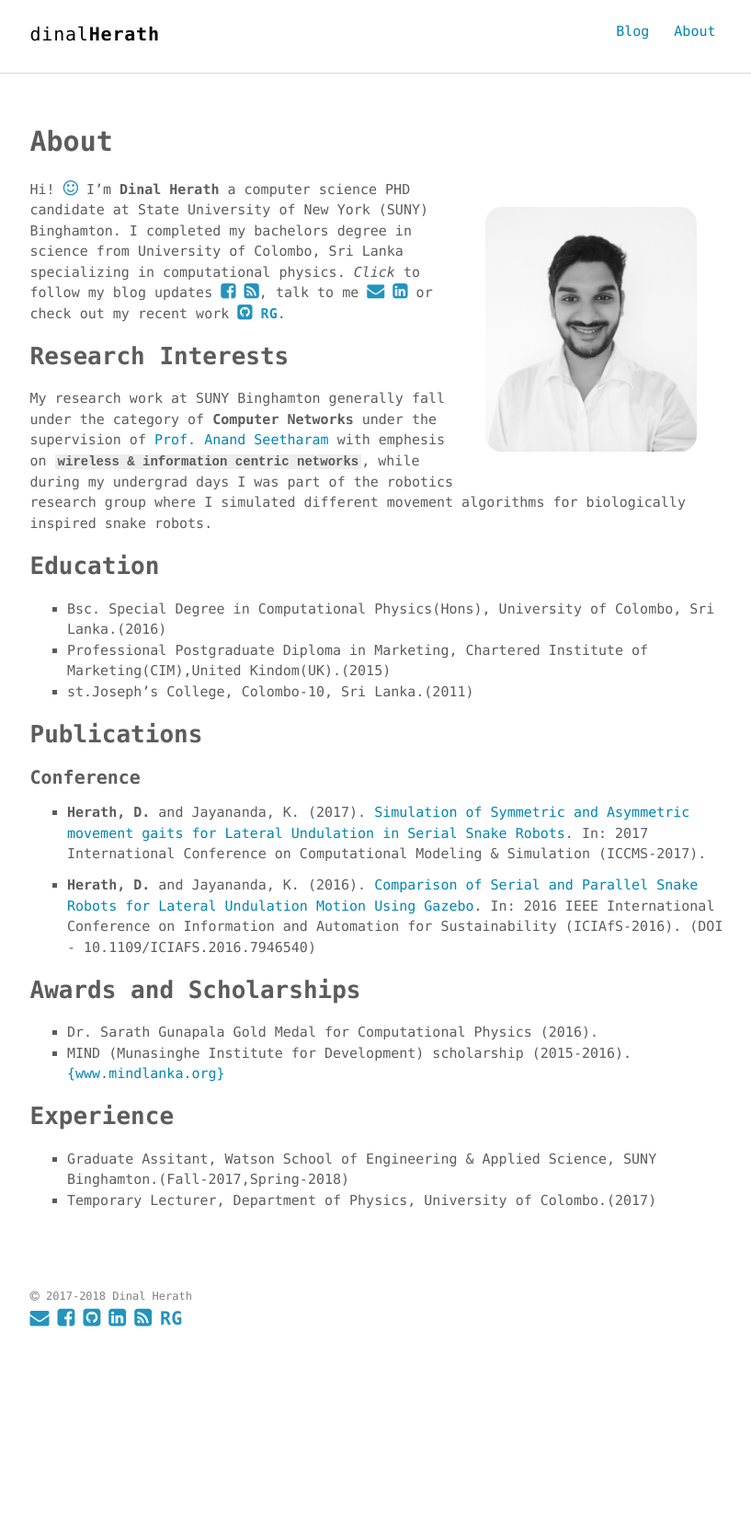
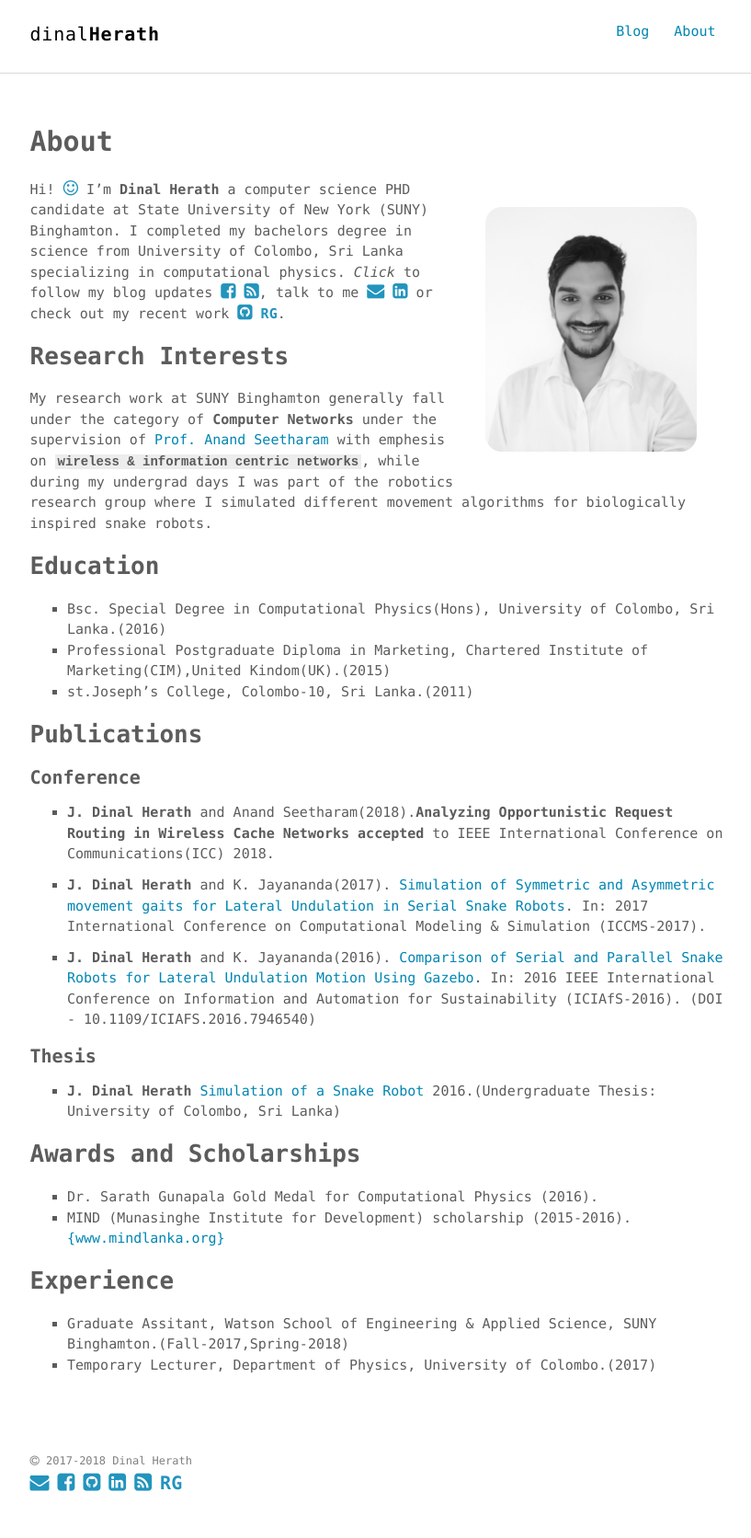
Before and after one commit to dherath/dherath.github.io, a Jekyll site: the page built from about.md, in a window 1280 px wide. Shown: the whole page at 92% size, without its empty margins (230-1047 px from the left). Built offline with Jekyll 4.4.1, drawn with Linux system fonts in a browser that asks for light colours; before the commit the page ends 1493 px from its top, so only the background shows below that.

Commit message:
added publications

```diff
--- a/about.md
+++ b/about.md
@@ -18,15 +18,9 @@
 <a href="https://github.com/dherath" target="blank"><i class="fa fa-github-square" style="font-size:19px;color:#2294bd"></i></a>
 <a href="https://www.researchgate.net/profile/Jerome_Dinal_Herath" target="blank"> <i style="color:#2294bd;font-weight:bold;"> RG</i></a>.
 
-
 ## Research Interests
 
 My research work at SUNY Binghamton generally fall under the category of **Computer Networks** under the supervision of [Prof. Anand Seetharam](http://www.cs.binghamton.edu/~anand){:target="blank"} with emphesis on **`wireless & information centric networks`**, while during my undergrad days I was part of the robotics research group where I simulated different movement algorithms for biologically inspired snake robots. <!--If you're interested in my work please visit my research gate page, where I'd be happy to share my work with anyone interested.-->
-
-<div class="contact-info" align="right">
-
-
-</div>
 
 ## Education
 
@@ -38,9 +32,16 @@
 
 #### Conference
 
-- **Herath, D.** and Jayananda, K. (2017). [Simulation of Symmetric and Asymmetric movement gaits for Lateral Undulation in Serial Snake Robots](https://www.researchgate.net/publication/317015239_Simulation_of_Symmetric_and_Asymmetric_movement_gaits_for_Lateral_Undulation_in_Serial_Snake_Robots){:target="blank"}. In: 2017 International Conference on Computational Modeling & Simulation (ICCMS-2017).
+- **J. Dinal Herath** and Anand Seetharam(2018).**Analyzing Opportunistic Request Routing in Wireless Cache Networks** **accepted** to IEEE International Conference on Communications(ICC) 2018.
 
-- **Herath, D.** and Jayananda, K. (2016). [Comparison of Serial and Parallel Snake Robots for Lateral Undulation Motion Using Gazebo](https://www.researchgate.net/publication/311716282_Comparison_of_Serial_and_Parallel_Snake_Robots_for_Lateral_Undulation_Motion_using_Gazebo){:target="blank"}. In: 2016 IEEE International Conference on Information and Automation for Sustainability (ICIAfS-2016). (DOI - 10.1109/ICIAFS.2016.7946540)
+- **J. Dinal Herath** and K. Jayananda(2017). [Simulation of Symmetric and Asymmetric movement gaits for Lateral Undulation in Serial Snake Robots](https://www.researchgate.net/publication/317015239_Simulation_of_Symmetric_and_Asymmetric_movement_gaits_for_Lateral_Undulation_in_Serial_Snake_Robots){:target="blank"}. In: 2017 International Conference on Computational Modeling & Simulation (ICCMS-2017).
+
+- **J. Dinal Herath** and K. Jayananda(2016). [Comparison of Serial and Parallel Snake Robots for Lateral Undulation Motion Using Gazebo](https://www.researchgate.net/publication/311716282_Comparison_of_Serial_and_Parallel_Snake_Robots_for_Lateral_Undulation_Motion_using_Gazebo){:target="blank"}. In: 2016 IEEE International Conference on Information and Automation for Sustainability (ICIAfS-2016). (DOI - 10.1109/ICIAFS.2016.7946540)
+
+#### Thesis
+
+- **J. Dinal Herath** [Simulation of a Snake Robot](https://www.researchgate.net/publication/316471922_Simulation_of_a_Snake_Robot){:target="blank"} 2016.(Undergraduate Thesis: University of Colombo, Sri Lanka)
+
 
 ## Awards and Scholarships
 
```
Also changed, not shown: publications.md (added, +19 -0 lines), _posts/2018-01-15-Markov-Chains.md (renamed from _posts/2018-01-12-Markov-Chains.md), 7 other files.
